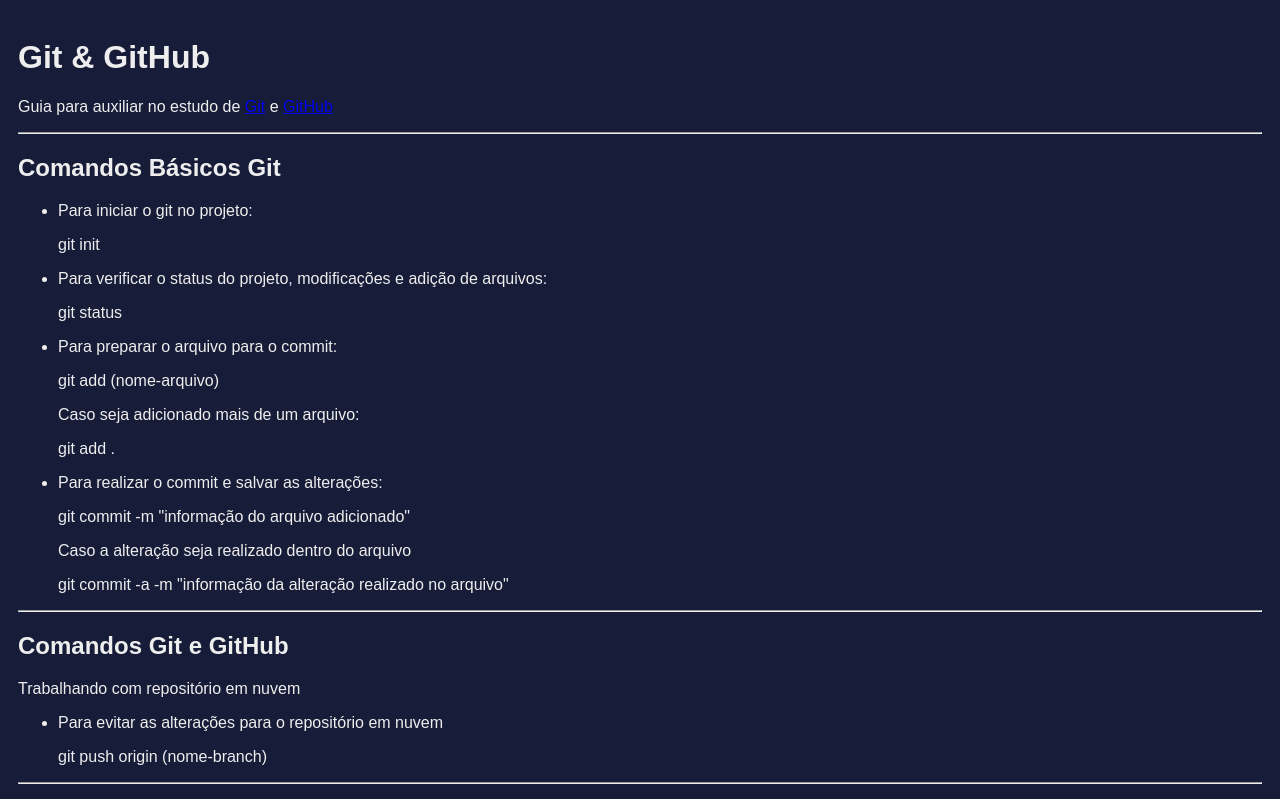
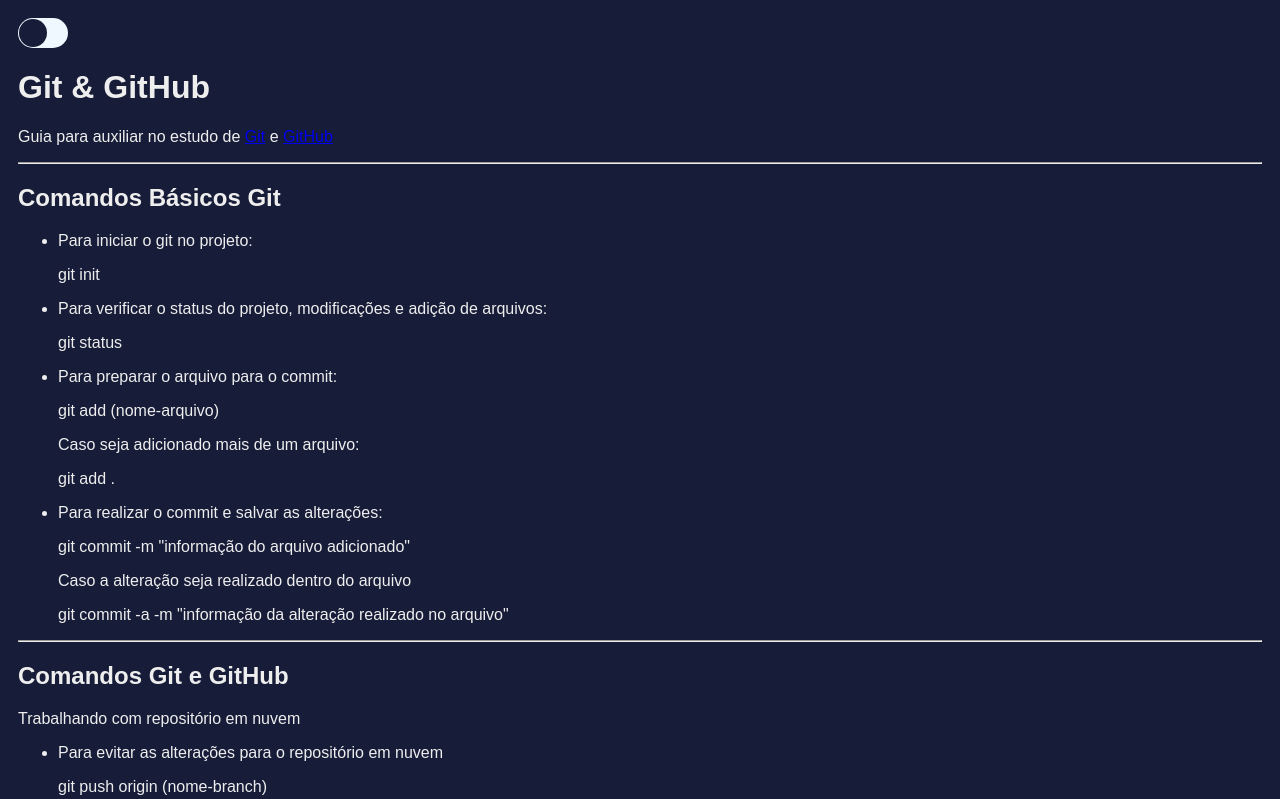
Before and after one commit to kervines/repo-learn-git, a plain HTML site: page index.html in a window 1280 px wide. Shown: the top 799 px of the page. Drawn offline with Linux system fonts and the light colour scheme.

Commit message:
criação do botao para o dark-mode

```diff
--- a/index.html
+++ b/index.html
@@ -16,10 +16,45 @@
       background-color: #171c38;
       color: #eee;
     }
+
+    .color-mode {
+      width: 50px;
+      height: 30px;
+      background-color: aliceblue;
+      border-radius: 50px;
+
+
+    }
+
+    .color-mode .point {
+      width: 28px;
+      height: 28px;
+      background-color: #171c38;
+      border-radius: 50px;
+      position: relative;
+
+      left: 1px;
+      top: 1px;
+
+      transition: all 0.2s;
+
+    }
+
+    .color-mode .point:hover {
+      cursor: pointer;
+    }
+
+    .color-mode .active {
+      margin: 0 20px;
+    }
   </style>
 </head>
 
 <body>
+  <div class="color-mode">
+    <div class="point"></div>
+
+  </div>
   <header class="header">
     <h1>Git & GitHub</h1>
     <p>Guia para auxiliar no estudo de <a href="https://git-scm.com/" target="_blank">Git</a> e <a href="https://github.com/" target="_blank">GitHub</a></p>
@@ -81,4 +116,13 @@
   </main>
 </body>
 
+<script>
+  const colorMode = document.querySelector(".color-mode")
+  const point = document.querySelector(".point")
+  colorMode.addEventListener('click', () => {
+    point.classList.toggle('active')
+  })
+
+</script>
+
 </html>
```
